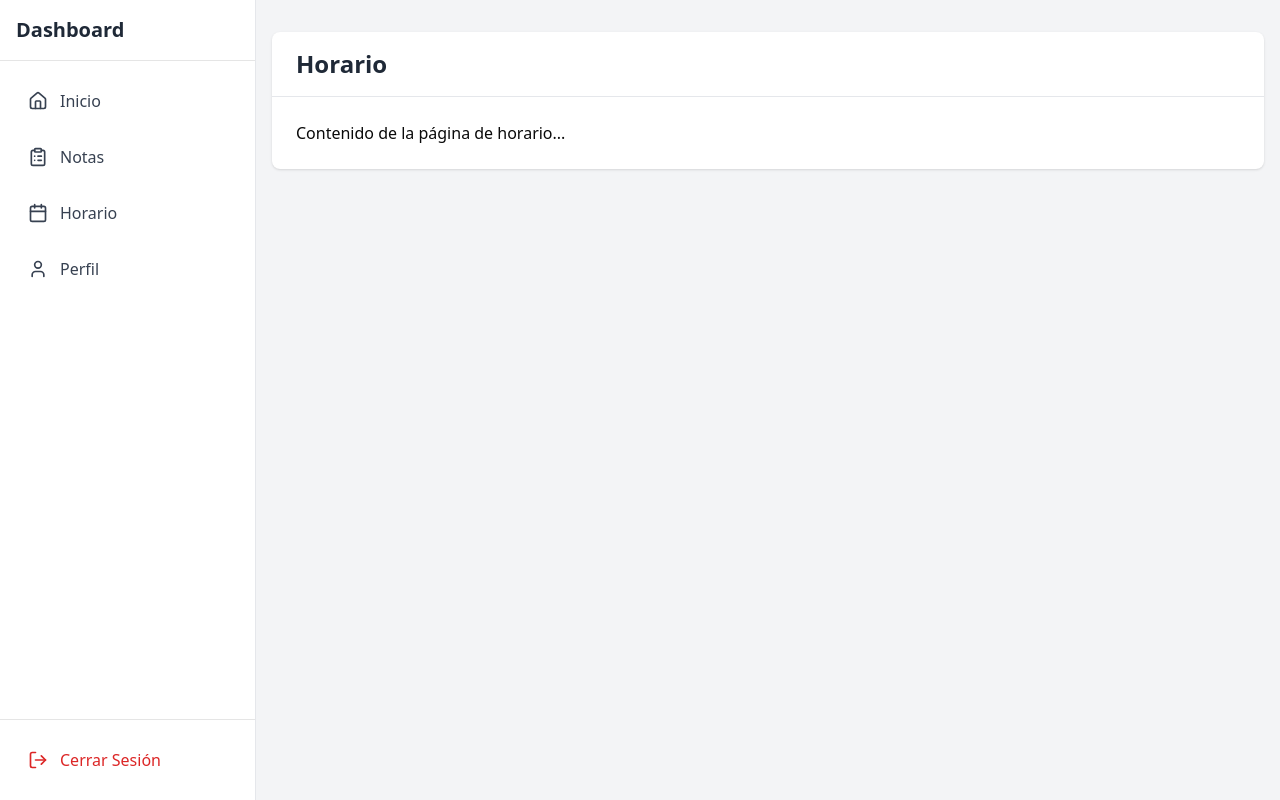
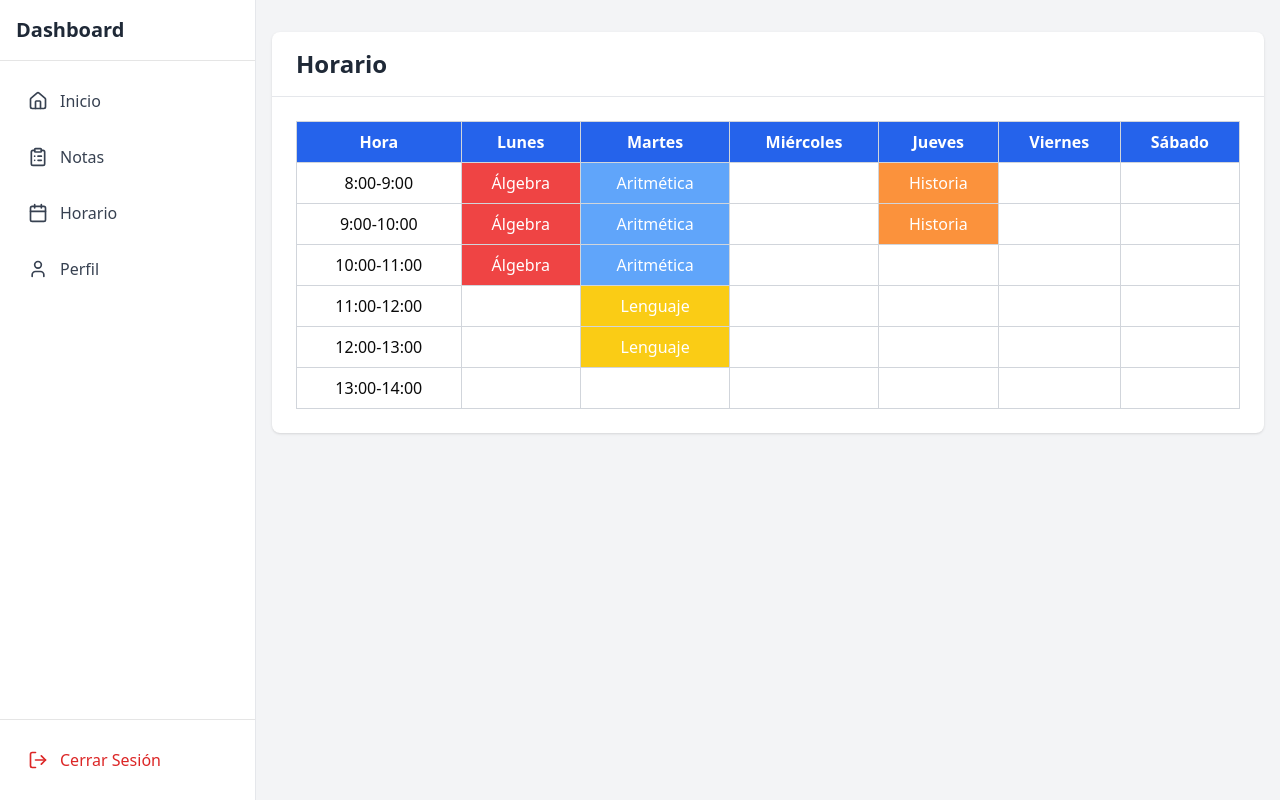
Before and after one commit to aresrc/project-educa-frontend, a Next.js app: page /student/dashboard/schedule in a window 1280 px wide. Built offline with nearby package versions, Linux system fonts and the light colour scheme.

Commit message:
Añadido de la tabla de horario del usuario

```diff
--- a/src/app/student/dashboard/schedule/page.tsx
+++ b/src/app/student/dashboard/schedule/page.tsx
@@ -1,11 +1,108 @@
+"use client"
+
+interface ScheduleItem {
+  id: number
+  course: string
+  day: string
+  startTime: string
+  endTime: string
+  color: string // Para mantener consistencia en los colores
+}
+
 export default function SchedulePage() {
+  // Simulación de datos que vendrían de una BD
+  const scheduleData: ScheduleItem[] = [
+    {
+      id: 1,
+      course: "Álgebra",
+      day: "Lunes",
+      startTime: "8:00",
+      endTime: "11:00",
+      color: "bg-red-500",
+    },
+    {
+      id: 2,
+      course: "Aritmética",
+      day: "Martes",
+      startTime: "8:00",
+      endTime: "11:00",
+      color: "bg-blue-400",
+    },
+    {
+      id: 3,
+      course: "Lenguaje",
+      day: "Martes",
+      startTime: "11:00",
+      endTime: "13:00",
+      color: "bg-yellow-400",
+    },
+    {
+      id: 4,
+      course: "Historia",
+      day: "Jueves",
+      startTime: "8:00",
+      endTime: "10:00",
+      color: "bg-orange-400",
+    },
+  ]
+
+  const hours = ["8:00-9:00", "9:00-10:00", "10:00-11:00", "11:00-12:00", "12:00-13:00", "13:00-14:00"]
+
+  const days = ["Lunes", "Martes", "Miércoles", "Jueves", "Viernes", "Sábado"]
+
+  // Función para verificar si hay una clase en una hora y día específicos
+  const getClassForTimeSlot = (hour: string, day: string) => {
+    const [slotStart] = hour.split("-")
+
+    return scheduleData.find((item) => {
+      const slotHour = Number.parseInt(slotStart.split(":")[0])
+      const startHour = Number.parseInt(item.startTime.split(":")[0])
+      const endHour = Number.parseInt(item.endTime.split(":")[0])
+
+      return item.day === day && slotHour >= startHour && slotHour < endHour
+    })
+  }
+
   return (
     <div className="bg-white rounded-lg shadow">
       <div className="px-6 py-4 border-b border-gray-200">
         <h1 className="text-2xl font-semibold text-gray-800">Horario</h1>
       </div>
       <div className="p-6">
-          <p>Contenido de la página de horario...</p>
+        <div className="overflow-x-auto">
+          <table className="w-full border-collapse border border-gray-300">
+            <thead>
+              <tr>
+                <th className="border border-gray-300 bg-blue-600 text-white p-2">Hora</th>
+                {days.map((day) => (
+                  <th key={day} className="border border-gray-300 bg-blue-600 text-white p-2">
+                    {day}
+                  </th>
+                ))}
+              </tr>
+            </thead>
+            <tbody>
+              {hours.map((hour, index) => (
+                <tr key={index}>
+                  <td className="border border-gray-300 p-2 text-center">{hour}</td>
+                  {days.map((day) => {
+                    const classInfo = getClassForTimeSlot(hour, day)
+                    return (
+                      <td
+                        key={`${day}-${hour}`}
+                        className={`border border-gray-300 p-2 text-center ${
+                          classInfo ? `${classInfo.color} text-white` : ""
+                        }`}
+                      >
+                        {classInfo?.course || ""}
+                      </td>
+                    )
+                  })}
+                </tr>
+              ))}
+            </tbody>
+          </table>
+        </div>
       </div>
     </div>
   )
```
Lines whose indentation alone changed are shown as unchanged.
